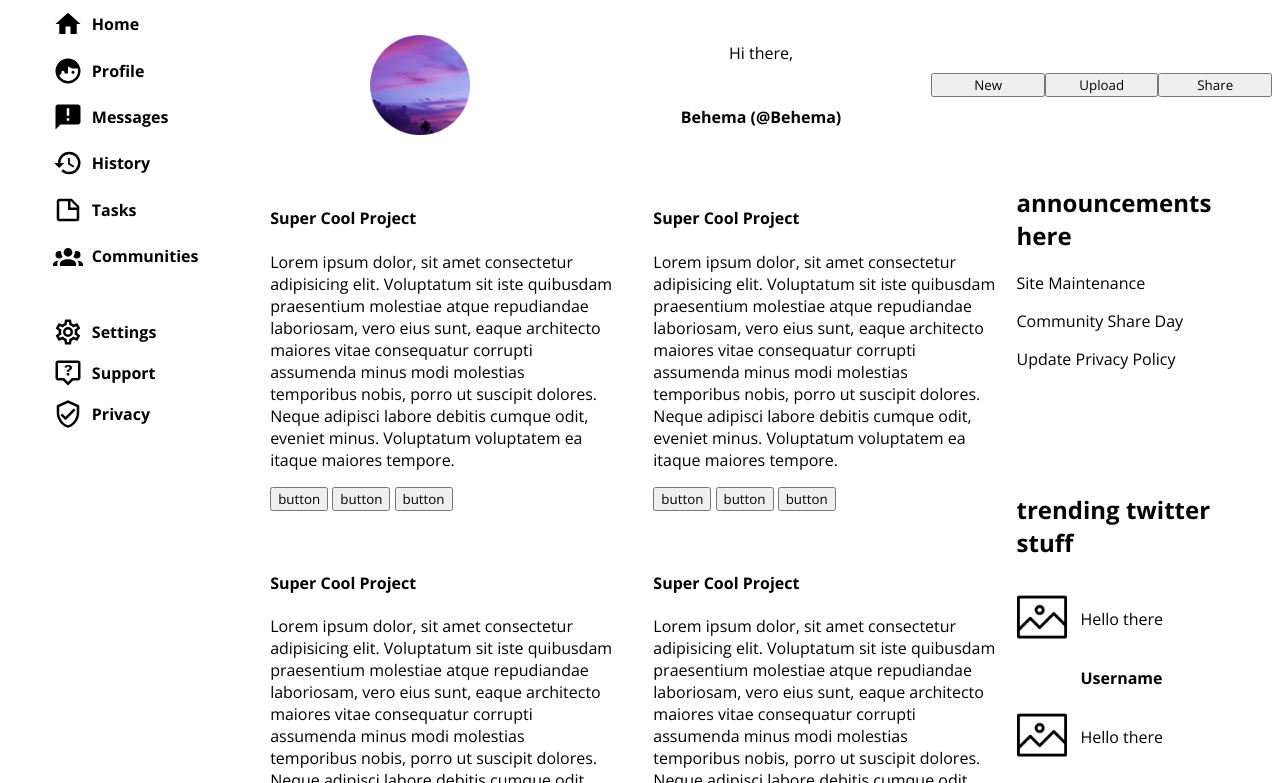
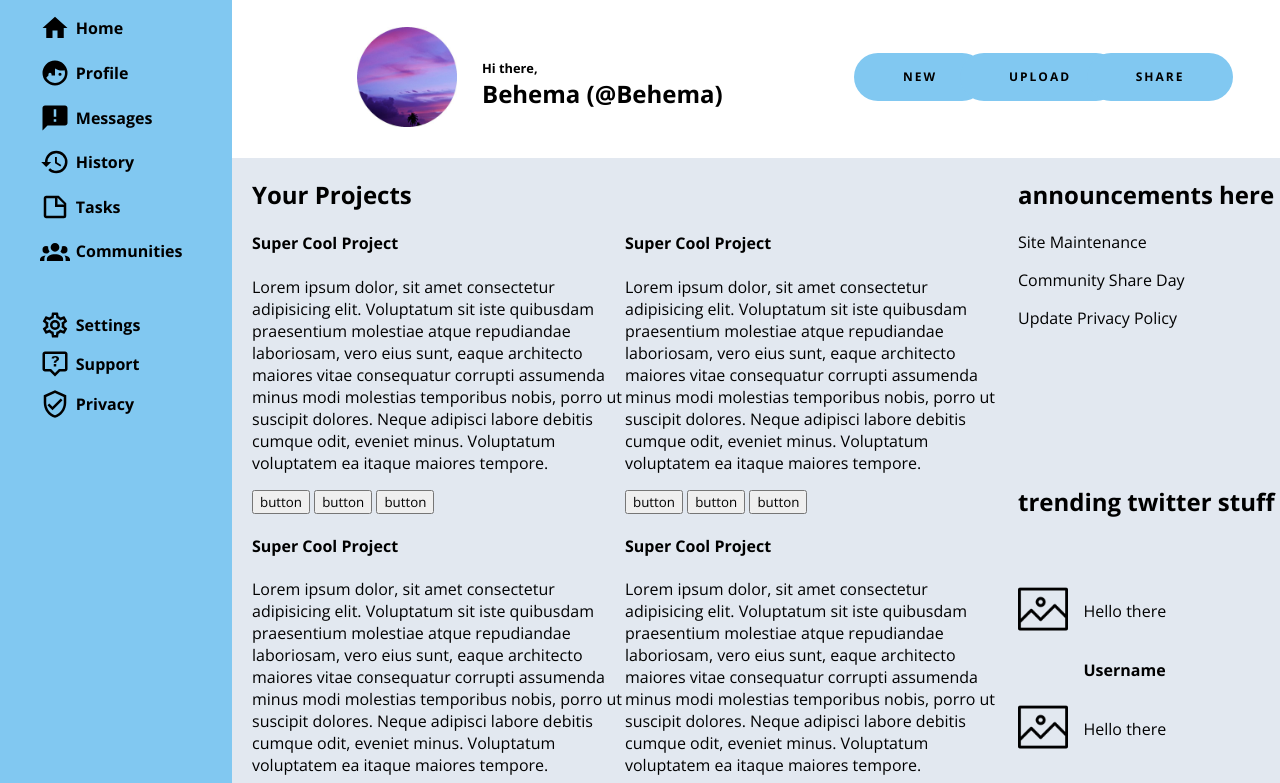
Before and after one commit to Jmchek/dashboard, a plain HTML site: page index.html in a window 1280 px wide. Shown: the part 85-868 px from the top of the page. Drawn offline with Linux system fonts and the light colour scheme; files whose address does not match are found by name.

Commit message:
design the nav to look better

```diff
--- a/dashboard.css
+++ b/dashboard.css
@@ -7,9 +7,13 @@
     font-family: opensans;
   }
 
+body {
+    margin: 0;
+}
+
 .container {
     display: grid;
-    max-height: 90vh;
+    max-height: 100vh;
     grid-template-columns: 1fr 8fr;
     grid-template-rows: 1fr 5fr;
 }
@@ -20,10 +24,12 @@
     grid-row: 1;
 
     display: grid;
-    grid-template-columns: 2fr 1fr;
+    grid-template-columns: 2fr 25vw;
     grid-template-rows: 1fr 2fr;
     align-items: center;
     justify-items: center;
+    padding-left: 100px;
+    padding-right: 100px;
 }
 
 .search-container {
@@ -32,7 +38,7 @@
     grid-template-columns: 50px 1fr;
     justify-items: center;
     gap: 10px;
-    padding-left: 80px;
+    padding-left: 40px;
 }
 
 .search-container > svg {
@@ -43,6 +49,8 @@
     border-radius: 15px;
     background-color: rgb(214, 214, 214);
     width: 70%;
+    height: 100%;
+    border: none;
     justify-self: start;
 }
 
@@ -73,10 +81,11 @@
 .profile-expand {
     width: 100%;
     display: grid;
-    grid-template-columns: 1fr 1fr;
+    grid-template-columns: 150px 1fr;
     grid-template-rows: 1fr 1fr;
     align-items: center;
     justify-items: center;
+    max-height: 150px;
 }
 
 .profile-expand > img {
@@ -84,22 +93,73 @@
     max-height: 100px;
 }
 
+.profile-expand p {
+    margin: 0;
+    justify-self: start;
+    font-size: .8rem;
+    font-weight: bold;
+    align-self: end;
+}
+
+.profile-expand p + h4 {
+    margin: 0;
+    justify-self: start;
+    font-size: 1.5rem;
+    align-self: start;
+}
+
 .user-buttons {
     width: 100%;
     display: grid;
     grid-template-columns: repeat(3, 1fr);
+    justify-items: center;
+}
+
+.user-buttons > button {
+
+    display: inline-block;
+    outline: none;
+    cursor: pointer;
+    font-size: .75rem;
+    line-height: 1;
+    border-radius: 500px;
+    transition-property: background-color,border-color,color,box-shadow,filter;
+    transition-duration: .3s;
+    border: 1px solid transparent;
+    letter-spacing: 2px;
+    min-width: 120px;
+    text-transform: uppercase;
+    white-space: normal;
+    font-weight: 700;
+    text-align: center;
+    padding: 17px 48px;
+    color: #000000;
+    background-color: rgb(129, 200, 241);
+    height: 48px;
+
+
+
+}
+
+.user-buttons > button:hover{
+    transform: scale(1.04);
+    background-color: rgb(83, 183, 241);
+    color: #ffffff;
 }
 
 /* SIDEBAR */
 .sidebar {
     grid-column: 1;
     grid-row: 1 / 3;
-    padding: 5px;
+    padding: 20px;
 
-    height: 100%;
+    height: inherit;
+
+    background-color: rgb(129, 200, 241);
 
     display: grid;
     grid-template-rows: 5% 2fr 1fr 4fr;
+    grid-template-columns: 15vw;
 }
 
 .sidebar-top {
@@ -123,6 +183,7 @@
 
 .main-menu {
     display: grid;
+    padding-left: 20px;
 }
 
 .main-menu > li {
@@ -141,6 +202,7 @@
 .help {
     display: grid;
     font-weight: 700;
+    padding-left: 20px;
 }
 
 .help > li {
@@ -160,6 +222,7 @@
     grid-row: 2;
 
     max-height: 900px;
+    background-color: #E2E8F0;
 
     display: grid;
     grid-template-columns: 3fr 1fr;
@@ -169,14 +232,22 @@
 .projects {
     grid-column: 1;
     grid-row: 1 / 3;
+    padding: 20px;
 
     display: grid;
-    grid-template-rows: repeat(autofit, 1fr);
+    grid-template-rows: 1fr repeat(autofit, 1fr);
     grid-template-columns: 1fr 1fr;
 }
 
+.projects > h2 {
+    margin: 0;
+    grid-row: 1;
+    grid-column: 1 / 3;
+    align-self: end;
+}
+
 .cards {
-    padding: 20px;
+    /* padding: 20px; */
 }
 
 .trending {
--- a/index.html
+++ b/index.html
@@ -49,6 +49,7 @@
         </div>
         <div class="main">
             <div class="projects">
+                <h2>Your Projects</h2>
                 <div class="cards">
                         <h4><b>Super Cool Project</b></h4>
                         <p>Lorem ipsum dolor, sit amet consectetur adipisicing elit. Voluptatum sit iste quibusdam praesentium molestiae atque repudiandae laboriosam, vero eius sunt, eaque architecto maiores vitae consequatur corrupti assumenda minus modi molestias temporibus nobis, porro ut suscipit dolores. Neque adipisci labore debitis cumque odit, eveniet minus. Voluptatum voluptatem ea itaque maiores tempore.</p>
```
